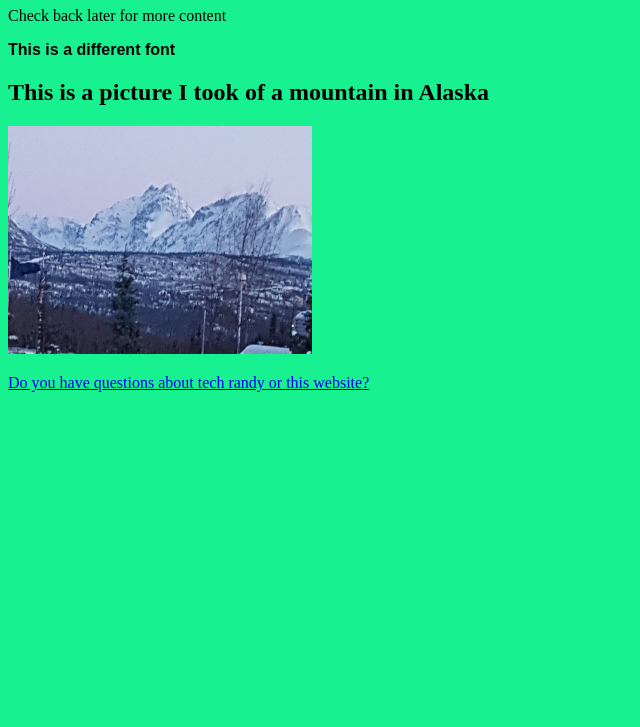
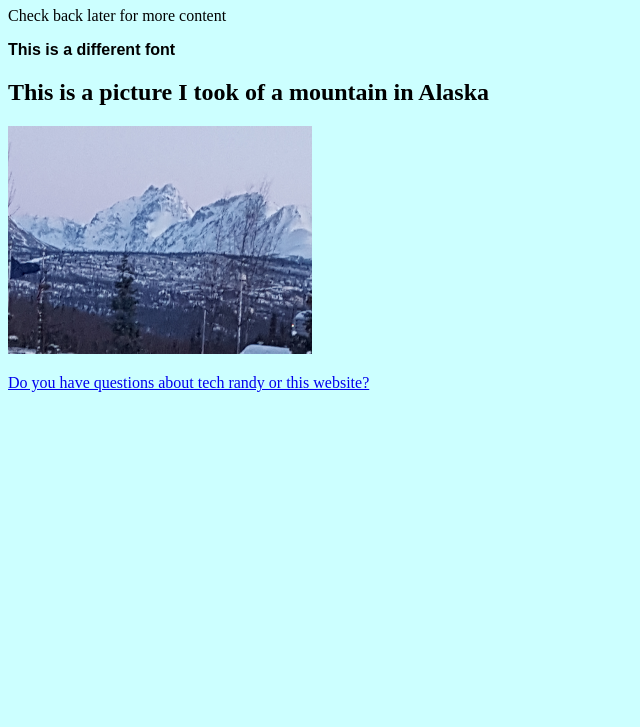
Before and after one commit to randyhart/tech-time, a plain HTML site: page index.html in a window 1280 px wide. Shown: the part 73-800 px from the top of the page, without its empty margins (0-640 px from the left). Drawn offline with Linux system fonts and the light colour scheme.

Commit message:
Update style.css

```diff
--- a/assets/style.css
+++ b/assets/style.css
@@ -1,5 +1,5 @@
 body {
-   background-color: #18f18f
+   background-color: #ccffff
  }
 
  .content {
```
